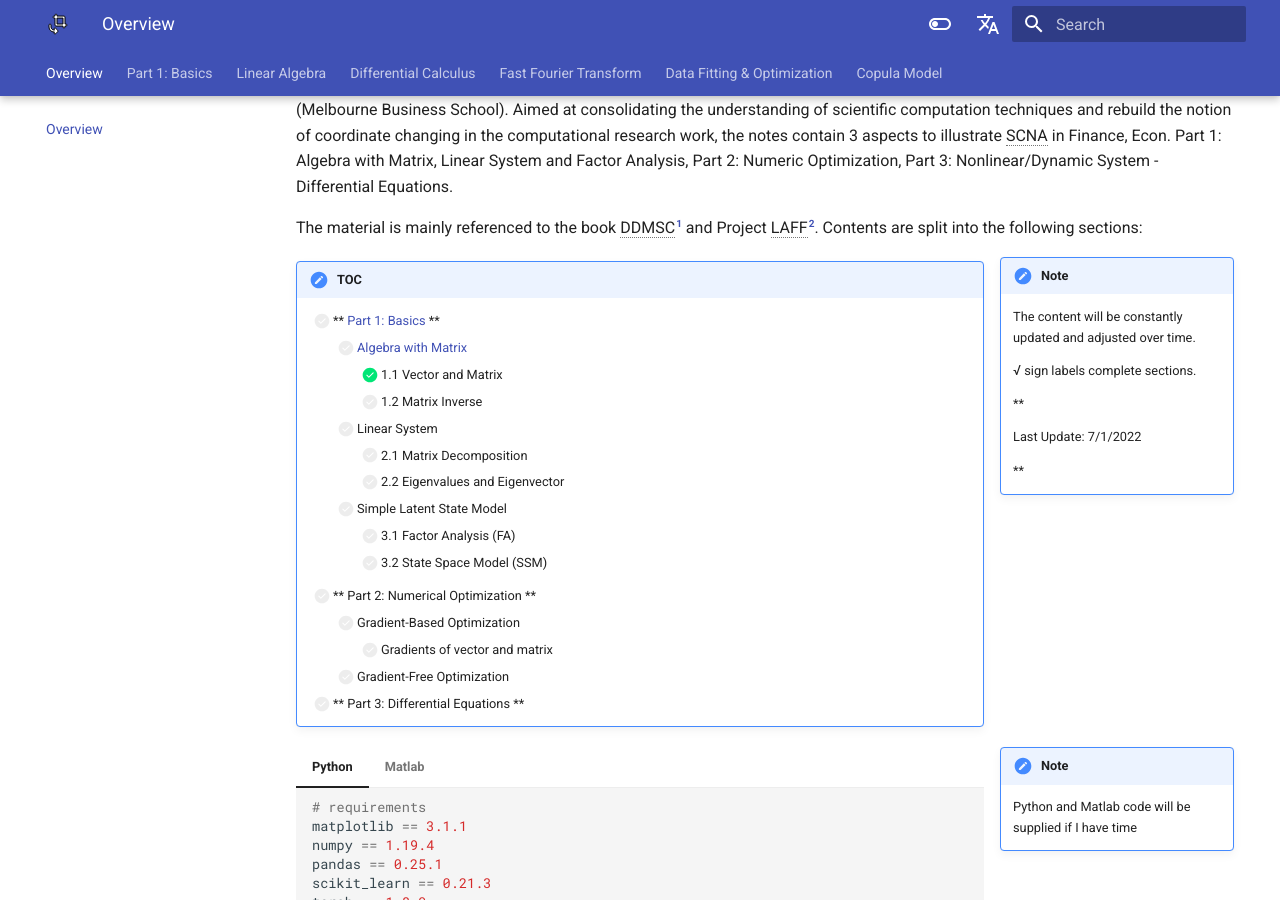
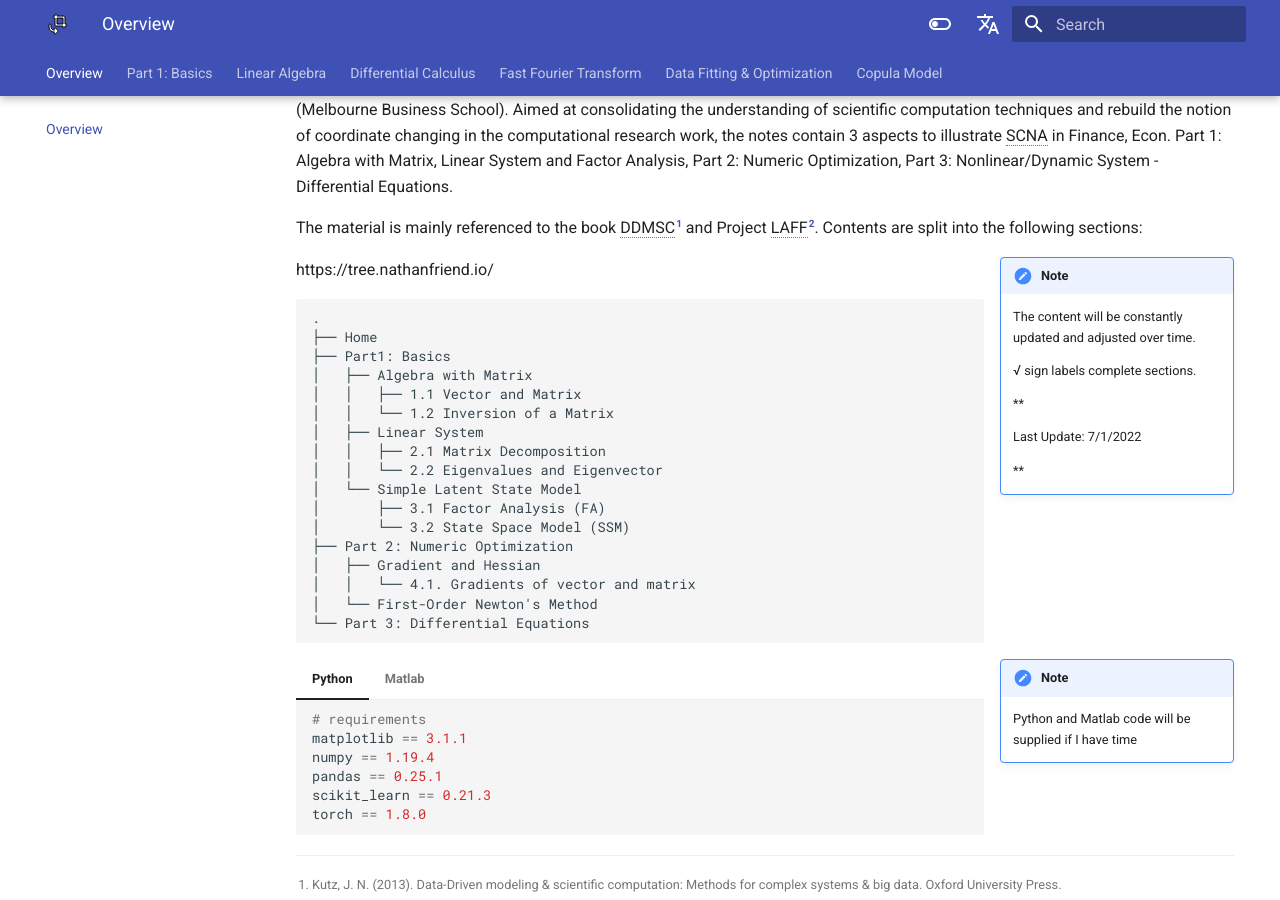
Before and after one commit to linchrisdeng/notes-Scientific-Computing, an MkDocs documentation site: the page built from docs/index.md, in a window 1280 px wide and 900 px high, scrolled down 306 px. Built offline with MkDocs 1.6.1 and Material for MkDocs 9.7.7, drawn with Linux system fonts in a browser that asks for light colours; comment, search, counter and statistics services are not loaded.

Commit message:
Update index.md
TOC

````diff
--- a/docs/index.md
+++ b/docs/index.md
@@ -24,7 +24,7 @@ The material is mainly referenced to the book DDMSC[^1] and Project LAFF[^2]. Co
 
 
 
-!!! check "TOC"
+<!-- !!! check "TOC"
     - [ ] ** [Part 1: Basics](Section_1/index.md) **
         - [ ] [Algebra with Matrix](Section_1/algebra_with_matrix.md)
             - [x] 1.1 Vector and Matrix
@@ -40,10 +40,10 @@ The material is mainly referenced to the book DDMSC[^1] and Project LAFF[^2]. Co
             - [ ] Gradients of vector and matrix
         - [ ] Gradient-Free Optimization
     - [ ] ** Part 3: Differential Equations **
+ -->
 
-
-<!-- https://tree.nathanfriend.io/ -->
-<!-- ```
+https://tree.nathanfriend.io/
+```
 .
 ├── Home
 ├── Part1: Basics
@@ -61,7 +61,7 @@ The material is mainly referenced to the book DDMSC[^1] and Project LAFF[^2]. Co
 │   │   └── 4.1. Gradients of vector and matrix
 │   └── First-Order Newton's Method
 └── Part 3: Differential Equations
-``` -->
+```
 
 !!! note inline end
     Python and Matlab code will be supplied if I have time
````
